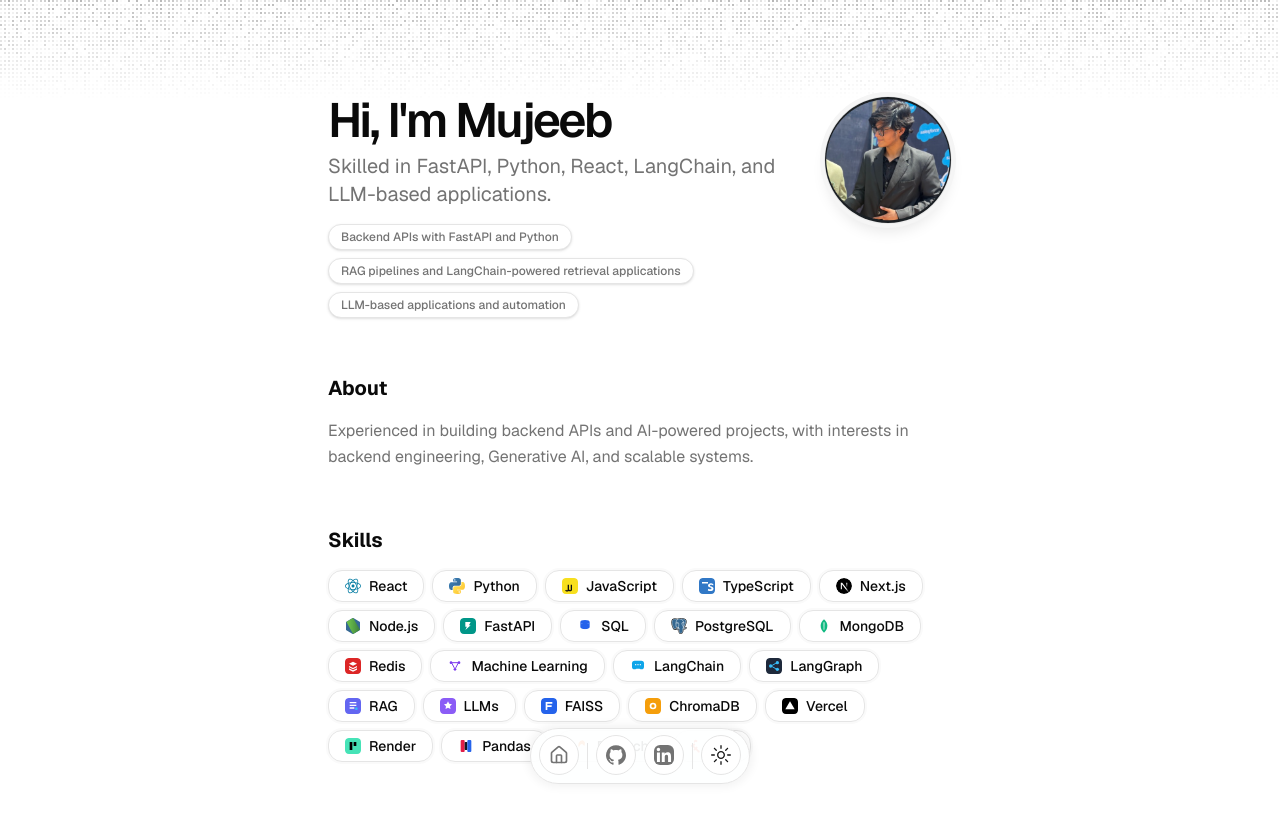
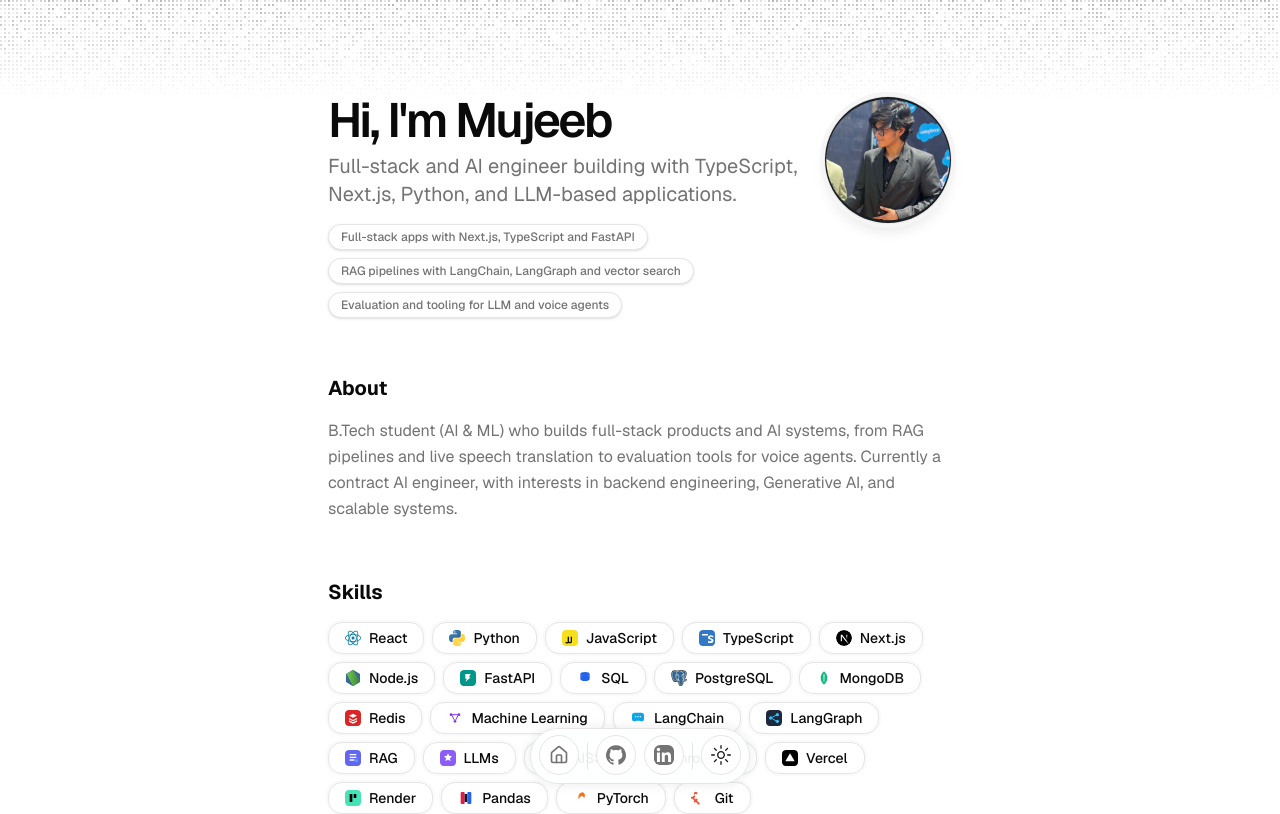
Before and after one commit to mujeebmasi/my-portfolio, a Next.js app: page / in a window 1280 px wide. Shown: the top 814 px of the page. Built offline with nearby package versions, Linux system fonts and the light colour scheme.

Commit message:
Update intro copy: tagline, highlights and about

```diff
--- a/src/data/resume.tsx
+++ b/src/data/resume.tsx
@@ -50,14 +50,14 @@ export const DATA = {
   location: "Hyderabad, Telangana, India",
   locationLink: "https://www.google.com/maps/place/Hyderabad",
   description:
-    "Skilled in FastAPI, Python, React, LangChain, and LLM-based applications.",
+    "Full-stack and AI engineer building with TypeScript, Next.js, Python, and LLM-based applications.",
   summary:
-    "Experienced in building backend APIs and AI-powered projects, with interests in backend engineering, Generative AI, and scalable systems.",
+    "B.Tech student (AI & ML) who builds full-stack products and AI systems, from RAG pipelines and live speech translation to evaluation tools for voice agents. Currently a contract AI engineer, with interests in backend engineering, Generative AI, and scalable systems.",
   avatarUrl: "/me.png.png",
   highlights: [
-    "Backend APIs with FastAPI and Python",
-    "RAG pipelines and LangChain-powered retrieval applications",
-    "LLM-based applications and automation",
+    "Full-stack apps with Next.js, TypeScript and FastAPI",
+    "RAG pipelines with LangChain, LangGraph and vector search",
+    "Evaluation and tooling for LLM and voice agents",
   ],
   skills: [
     { name: "React", icon: ReactLight },
```
